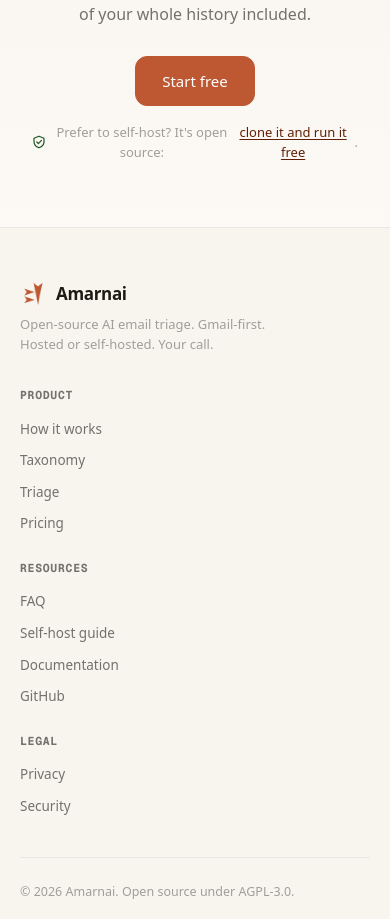
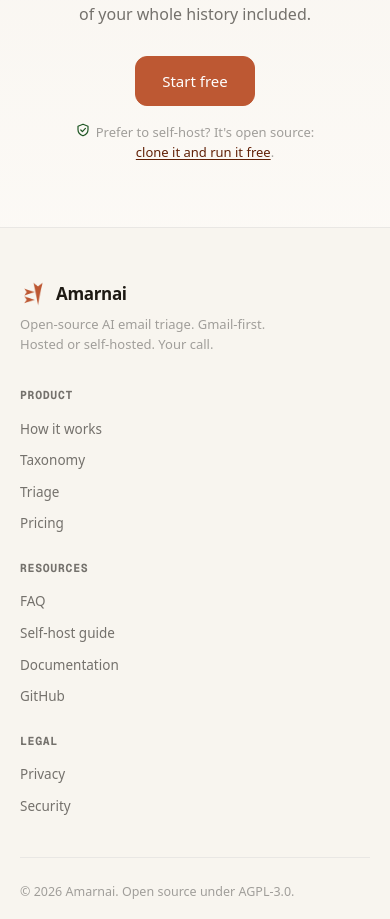
Before and after one commit to amarnai/amarnai, a Next.js app in the folder apps/site/: page / in a window 390 px wide. Shown: the part 5546-6465 px from the top of the page. Built offline with nearby package versions, Linux system fonts and the light colour scheme.

Commit message:
fix: self-host CTA wraps cleanly on two lines on mobile
Wrap text + link in a span so they form one flex item instead of
orphaned fragments. Add a CSS-controlled <br> that activates at <=640px
to split "...open source:" / "clone it and run it free." onto two lines.

```diff
--- a/apps/site/src/app/landing.css
+++ b/apps/site/src/app/landing.css
@@ -887,7 +887,7 @@
 
 .ld-final-note {
   display: flex;
-  align-items: center;
+  align-items: flex-start;
   justify-content: center;
   gap: 6px;
   margin-top: 16px;
@@ -895,8 +895,9 @@
   color: var(--ink-4);
 }
 
-.ld-final-note svg { color: var(--ok-ink); flex-shrink: 0; }
+.ld-final-note svg { color: var(--ok-ink); flex-shrink: 0; margin-top: 1px; }
 .ld-final-note a { color: var(--accent-ink); text-decoration: underline; text-underline-offset: 2px; }
+.ld-final-note-br { display: none; }
 
 /* ─── Footer ──────────────────────────────────────────────────────────────── */
 
@@ -1025,4 +1026,6 @@
   .ld-demo-head { flex-direction: column; align-items: flex-start; gap: 16px; }
 
   .ld-footer-cols { flex-direction: column; gap: 24px; }
+
+  .ld-final-note-br { display: inline; }
 }
--- a/apps/site/src/components/landing/FinalCTASection.tsx
+++ b/apps/site/src/components/landing/FinalCTASection.tsx
@@ -18,11 +18,13 @@
             <path d="M7 1.2 2 3.3v3.4c0 3 2.1 4.9 5 6.1 2.9-1.2 5-3.1 5-6.1V3.3L7 1.2Z" stroke="currentColor" strokeWidth="1.2" strokeLinejoin="round" />
             <path d="M4.8 7 6.4 8.6 9.4 5.4" stroke="currentColor" strokeWidth="1.2" strokeLinecap="round" strokeLinejoin="round" />
           </svg>
-          Prefer to self-host? It&apos;s open source:{" "}
-          <a href="https://github.com/amarnai/amarnai" target="_blank" rel="noopener noreferrer">
-            clone it and run it free
-          </a>
-          .
+          <span>
+            Prefer to self-host? It&apos;s open source:
+            <br className="ld-final-note-br" />{" "}
+            <a href="https://github.com/amarnai/amarnai" target="_blank" rel="noopener noreferrer">
+              clone it and run it free
+            </a>.
+          </span>
         </div>
       </div>
     </section>
```
